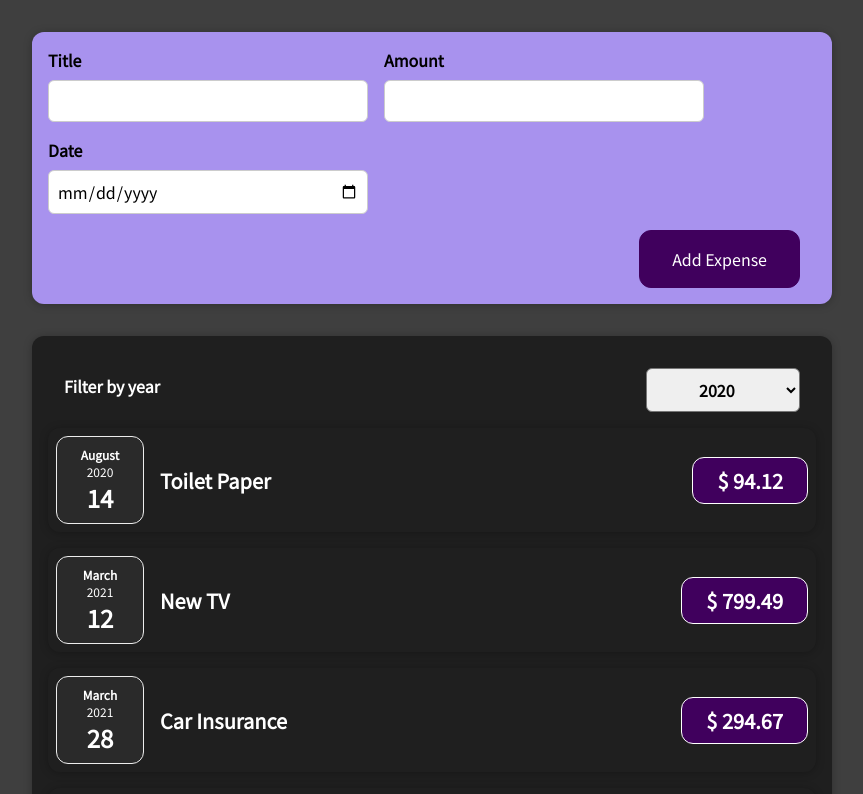
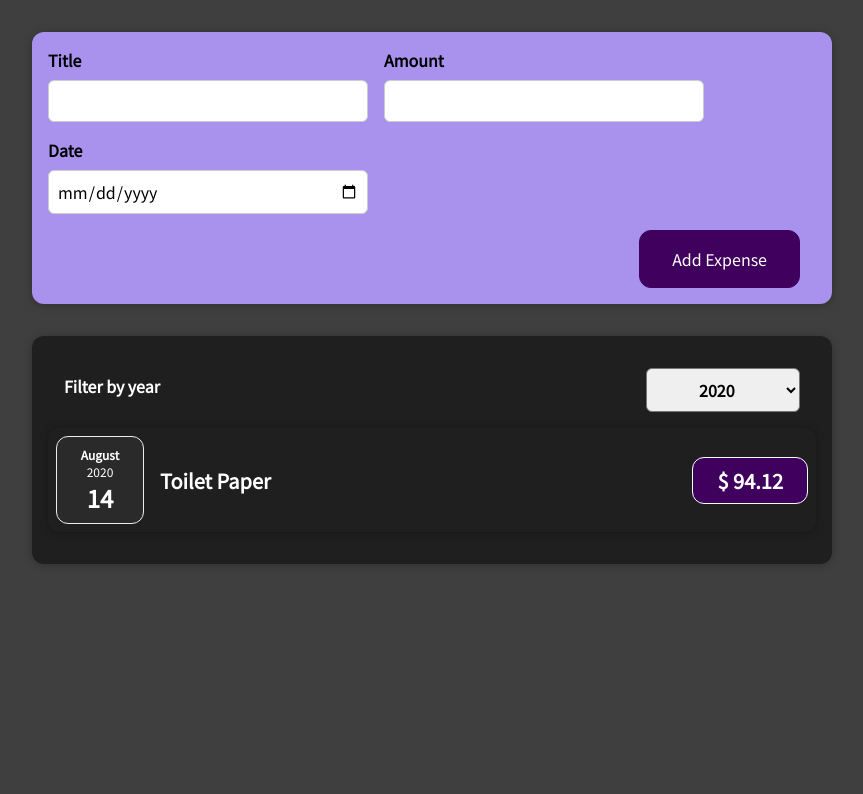
Before and after one commit to billy0402/react-complete-guide-expense, a React (Create React App) app: page / in a window 1280 px wide. Shown: the top 794 px of the page, without its empty margins (208-1071 px from the left). Built offline with nearby package versions, Linux system fonts and the light colour scheme.

Commit message:
feat(ExpensesFilter): Homework

```diff
--- a/src/components/expense/Expenses.tsx
+++ b/src/components/expense/Expenses.tsx
@@ -16,6 +16,10 @@ const Expenses = ({ expenses }: ExpensesProps) => {
     setFilteredYear(selectedYear);
   };
 
+  const filteredExpenses = expenses.filter(
+    (expense) => expense.date.getFullYear() === filteredYear,
+  );
+
   return (
     <>
       <Card className='expenses'>
@@ -23,7 +27,7 @@ const Expenses = ({ expenses }: ExpensesProps) => {
           selectedYear={filteredYear}
           onChangeFilter={filterChangeHandler}
         />
-        {expenses.map((expense) => (
+        {filteredExpenses.map((expense) => (
           <ExpenseItem key={expense.id} {...expense} />
         ))}
       </Card>
```
